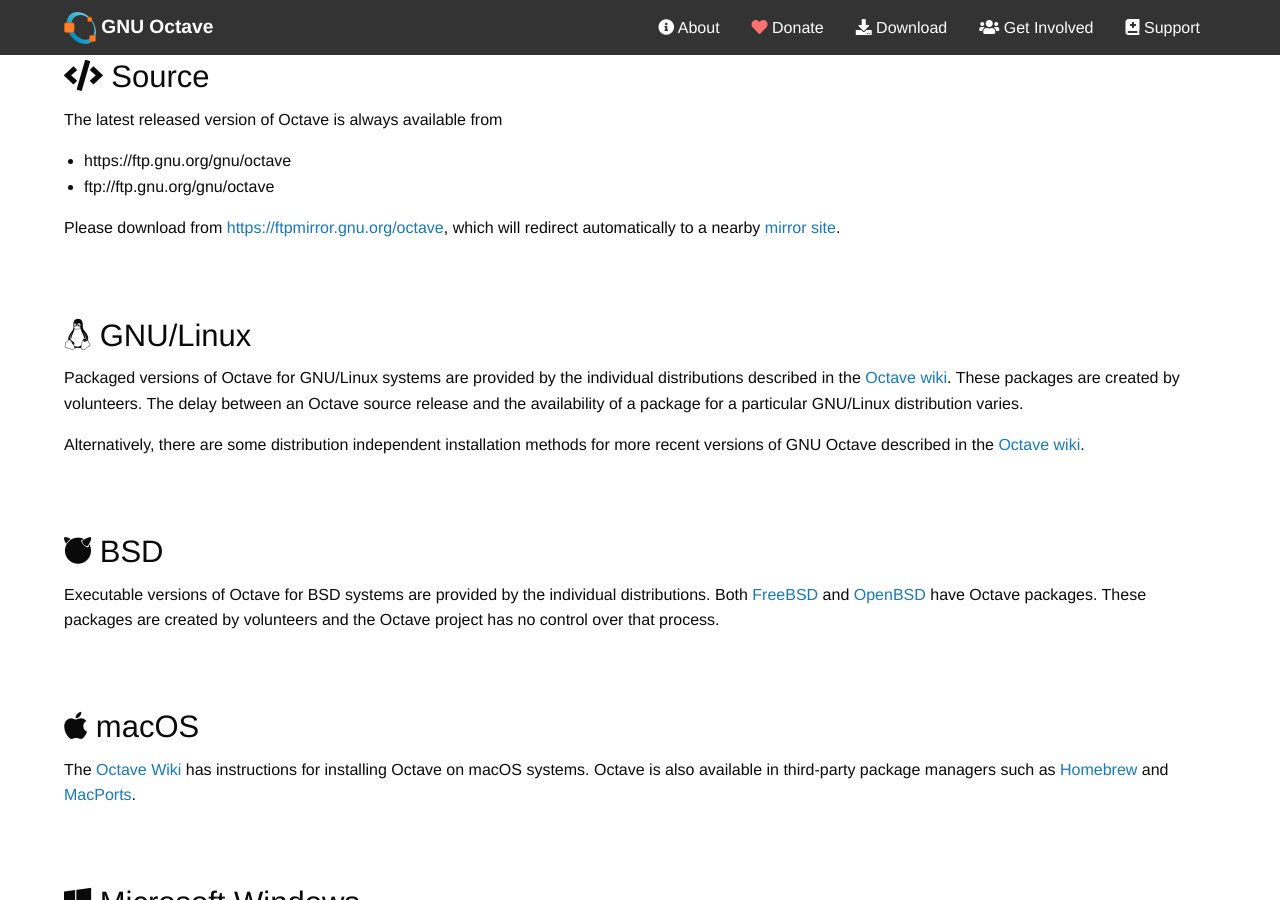
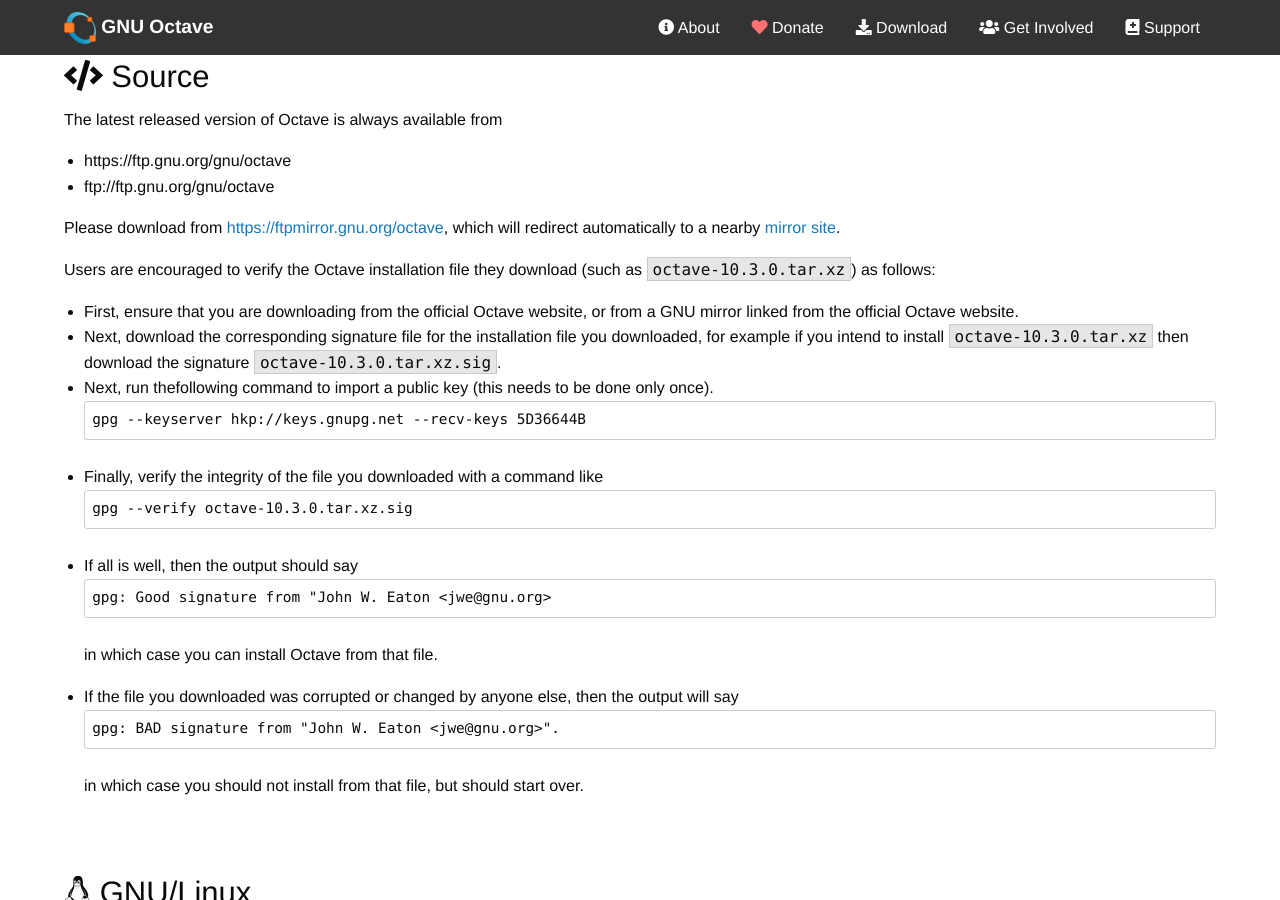
Before and after one commit to gnu-octave/gnu-octave.github.io, a Jekyll site: the page built from pages/download.md, in a window 1280 px wide and 900 px high, scrolled down 302 px. Built offline with Jekyll 4.4.1, drawn with Linux system fonts in a browser that asks for light colours; nearby versions of some CDN libraries.

Commit message:
Include verification steps for Octave downloads (#33)
* Include verification steps for Octave downloads

Added instructions for verifying the Octave installation file using GPG signatures.

* Improve GPG key import and verification instructions

Updated instructions for importing GPG key and verifying file integrity with clearer formatting and additional code blocks.

````diff
--- a/pages/download.md
+++ b/pages/download.md
@@ -35,6 +35,33 @@
 which will redirect automatically to a nearby
 [mirror site](https://www.gnu.org/order/ftp.html).
 
+Users are encouraged to verify the Octave installation file they download
+(such as `octave-10.3.0.tar.xz`) as follows:
+* First, ensure that you are downloading from the official Octave website, or
+from a GNU mirror linked from the official Octave website.
+* Next, download the corresponding signature file for the installation file
+you downloaded, for example if you intend to install `octave-10.3.0.tar.xz` then
+download the signature `octave-10.3.0.tar.xz.sig`.
+* Next, run thefollowing command to import a public key (this needs to be done
+  only once).
+  ```
+  gpg --keyserver hkp://keys.gnupg.net --recv-keys 5D36644B
+  ```
+* Finally, verify the integrity of the file you downloaded with a command like
+  ```
+  gpg --verify octave-10.3.0.tar.xz.sig
+  ```
+* If all is well, then the output should say
+  ```
+  gpg: Good signature from "John W. Eaton <jwe@gnu.org>
+  ```
+  in which case you can install Octave from that file.
+* If the file you downloaded was corrupted or changed by anyone else, then
+the output will say
+  ```
+  gpg: BAD signature from "John W. Eaton <jwe@gnu.org>".
+  ```
+  in which case you should not install from that file, but should start over.
 
 <p id="linux">&nbsp;</p>
 
````
